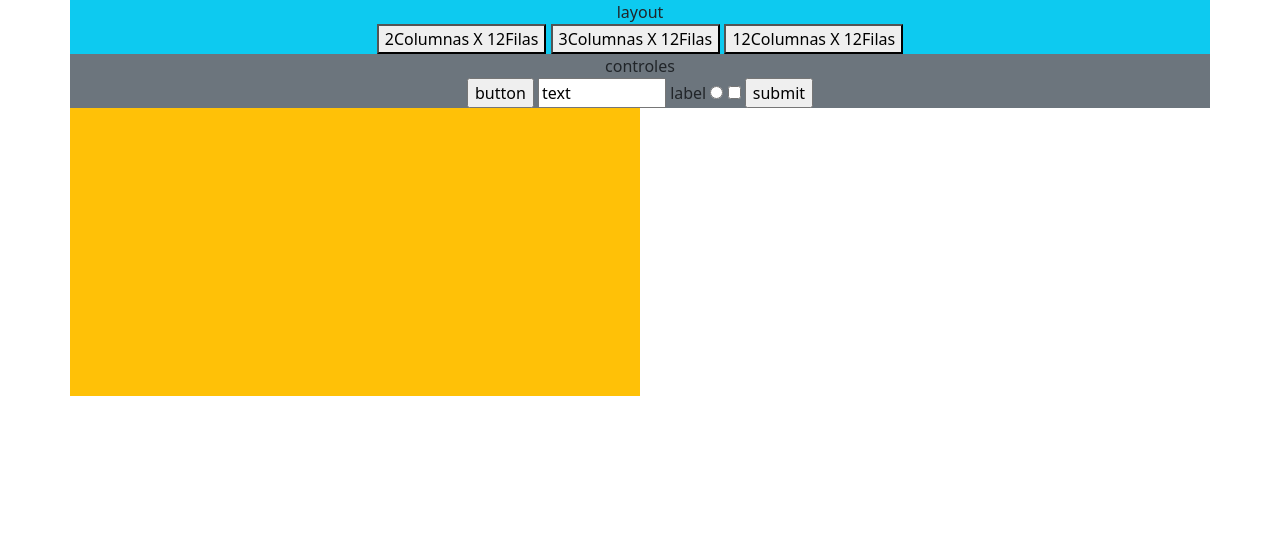
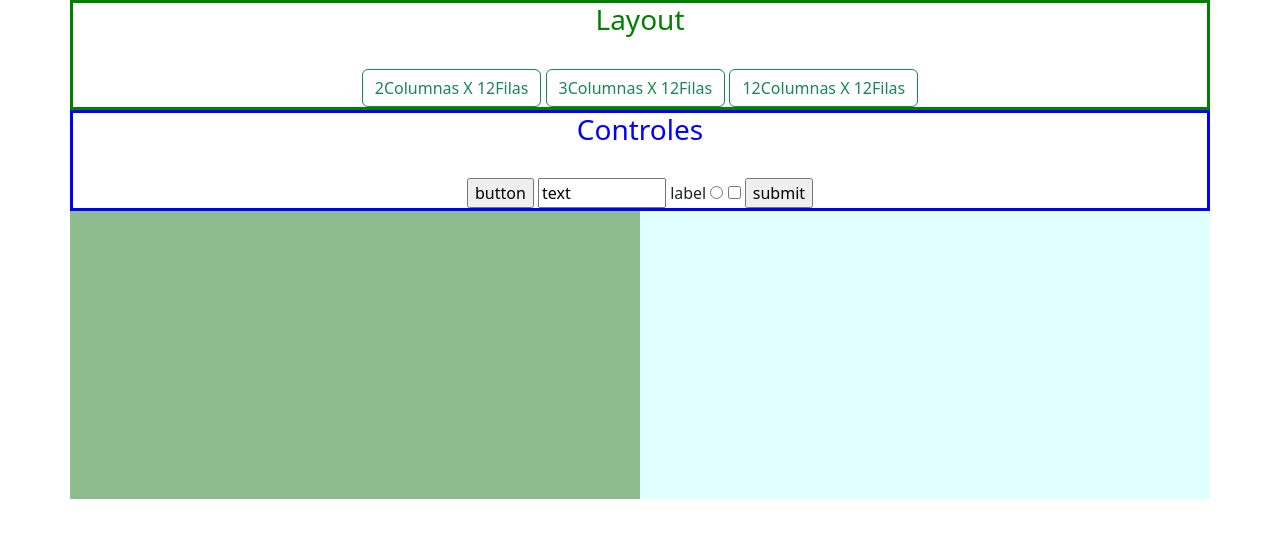
Before and after one commit to didiermorantes/AvanceMaestria, a plain HTML site: page index.html in a window 1280 px wide. Both pictures are taken after a click on the button "2Columnas X 12Filas". Drawn offline with Linux system fonts and the light colour scheme.

Commit message:
se mejoran estilos y se identifica problema de arrastrar elemento que esta siendo editado

```diff
--- a/assets/css/styles.css
+++ b/assets/css/styles.css
@@ -10,4 +10,31 @@
 .sin-bordes{
     border: none;
     outline: none;
+    background-color: lightcyan;
 }
+
+.seccion-layout{
+    border-style: solid;
+    border-color: green;
+}
+
+.seccion-controles{
+    border-style: solid;
+    border-color: blue;
+}
+
+.titulo-layout{
+    color:green;
+}
+
+.titulo-controles{
+    color:blue;
+}
+
+.fondo-lienzo{
+    background-color: darkseagreen;
+}
+
+.fondo-codigo{
+    background-color:lightcyan;
+}
--- a/assets/js/scripts.js
+++ b/assets/js/scripts.js
@@ -406,10 +406,15 @@ function arrastrar(ev) {
 
               }// fin if submit
 
-      // si no es un nuevo elemento (oldInt==0) no enviamos invocamos a enviarCodigoHTML
+      // si no es un nuevo elemento (oldInt==0) no enviamos nada. No invocamos a enviarCodigoHTML
       if(oldIdInt==0){
           // invocamos al método que enviará el código HTML del nuevo elemento a la sección de código, junto con su id
           enviarCodigoHTML(elNuevoElemento,nuevoNombreId, idDivDestino );
+        }
+        else{
+          // si el ultimo numero del id no es cero,  hay que actualizar la caja de código
+          console.log('se movio elemento. Posiblemente haya cambiado codigo en la caja de codigo');
+          // la caja de codigo mantiene la referencia del primer lugar donde se movio y se comenzo a editar codigo
         }
 
 
@@ -520,7 +525,7 @@ function arrastrar(ev) {
 
 
   function EliminarDeLaCajaCodigo(elementoAeliminar){
-    console.log('Eliminar del Arreglo',elementoAeliminar);
+    // console.log('Eliminar del Arreglo',elementoAeliminar);
     // identificamos la caja de código
 
     // ubicamos la caja de código en el DOM
@@ -786,11 +791,13 @@ function arrastrar(ev) {
     this.style.borderStyle = 'none';
     try{
         // en el manejador soltar obtenemos el id del elemento que está siendo arrastrado y lo usamos para moverlo al contenedor destino
+        // data es el elemento que está siendo arrastrado
         var data = ev.dataTransfer.getData("text");
         // identificamos el destino (target), especificamente su id
         var idDivDestino = ev.target.id;
         // console.log(idDivDestino);
         // console.log(data);
+        console.log('ev.target',ev.target);
         // agregamos (appendChild) al target(destino) el elemento identificado mediante su id y referenciado en la variable data
         ev.target.appendChild(document.getElementById(data));
 
@@ -815,8 +822,18 @@ function arrastrar(ev) {
     // en el manejador soltar obtenemos el id del elemento que está siendo arrastrado y lo usamos para eliminarlo del DOM
     var data = ev.dataTransfer.getData("text");
     // console.log(data);
+
+
+    // extraemos el ultimo elemento del idAnterior, pues viene en formato letraNumero
+    let oldIdString = data.slice(-1);
+
+    // si el ultimo elemento del id es diferente de cero, eliminamos los elementos del lienzo, y de los arreglos
+    // de lo contrario no hacemos nada, pues si el ultimo elemento del id es cero, significa que es el elemento de base
+    // y no queremos eliminar el elemento de base
+    if(oldIdString != 0){
+
+      let elElementoAeliminar = document.getElementById(data);
       // eliminamos(remove) del source(origen) el elemento identificado mediante su id y referenciado en la variable data
-    let elElementoAeliminar = document.getElementById(data);
       elElementoAeliminar.remove();
 
       //eliminamos del arreglo correspondiente el elemento arrastrado
@@ -824,6 +841,8 @@ function arrastrar(ev) {
 
       //eliminamos de la caja de codigo el elemento arrastrado
       EliminarDeLaCajaCodigo(data);
+    }
+
 
 
   }
@@ -879,6 +898,9 @@ function arrastrar(ev) {
   function generarLienzo12x12(){
     // console.log(lienzo12x12);
 
+    // mostramos la seccion de controles
+    habilitarSeccionControles();
+
     // Borramos todos los arreglos para que comience de nuevo el conteo de elementos
     borrarTodosLosArreglos();
 
@@ -910,6 +932,9 @@ function arrastrar(ev) {
   function generarLienzo2x12(){
     // console.log(lienzo2x12);
 
+    // mostramos la seccion de controles
+    habilitarSeccionControles();
+
     // Borramos todos los arreglos para que comience de nuevo el conteo de elementos
     borrarTodosLosArreglos();
 
@@ -942,6 +967,9 @@ function arrastrar(ev) {
   function generarLienzo3x12(){
     // console.log(lienzo3x12);
 
+    // mostramos la seccion de controles
+    habilitarSeccionControles();
+
     // Borramos todos los arreglos para que comience de nuevo el conteo de elementos
     borrarTodosLosArreglos();
 
@@ -969,6 +997,21 @@ function arrastrar(ev) {
   }
 
 
+  function deshabilitarSeccionControles(){
+           // buscamos el contenedor de controles
+           let elContenedorControles = document.getElementById('contenedorControles');
+           // ocultamos la seccion de controles
+           elContenedorControles.hidden = true;
+  }
+
+  function habilitarSeccionControles(){
+    // buscamos el contenedor de controles
+    let elContenedorControles = document.getElementById('contenedorControles');
+    // mostramos la seccion de controles
+    elContenedorControles.hidden = false;
+}
+
+
   function asignarEventos(){
         // buscamos el contenedor de controles para permitir eliminar elementos que regresen de vuelta
         let elContenedorControles = document.getElementById('contenedorControles');
@@ -1033,6 +1076,9 @@ function arrastrar(ev) {
         let elBoton3x12 = document.getElementById('btn3x12');
         elBoton3x12.addEventListener('click', generarLienzo3x12);
 
+        // invocamos la función de ocultar controles. No se muestran hasta que se seleccione un layout
+        deshabilitarSeccionControles();
+
 
   }
 
--- a/index.html
+++ b/index.html
@@ -14,16 +14,16 @@
         <div class="row">
             <div class="col-md-12">
                 <div class="row">
-                    <div class="col-md-12 bg-info">
-                        <span class="text-center">layout</span><br>
-                        <button id="btn2x12">2Columnas X 12Filas</button>
-                        <button id="btn3x12">3Columnas X 12Filas</button>
-                        <button id="btn12x12">12Columnas X 12Filas</button>
+                    <div class="col-md-12 seccion-layout">
+                        <span class="text-center titulo-layout"><h3>Layout</h3></span><br>
+                        <button id="btn2x12" class="btn btn-outline-success">2Columnas X 12Filas</button>
+                        <button id="btn3x12" class="btn btn-outline-success">3Columnas X 12Filas</button>
+                        <button id="btn12x12" class="btn btn-outline-success">12Columnas X 12Filas</button>
                     </div>
                 </div>
                 <div class="row">
-                    <div id="contenedorControles" class="col-md-12 bg-secondary">
-                        <span class="text-center">controles</span><br>
+                    <div id="contenedorControles" class="col-md-12 seccion-controles">
+                        <span class="text-center titulo-controles"><h3>Controles</h3></span><br>
                         <input type="button" value="button" draggable="true"  id="button0" >
                         <input type="text" value="text" size="8" draggable="true"  id="text0" >
                         <label             value="label" draggable="true"  id="label0" >label</label>
@@ -38,12 +38,12 @@
             </div>
         </div>
         <div class="row">
-          <div id='lienzoPadre' class="col-md-6 bg-warning">
+          <div id='lienzoPadre' class="col-md-6 fondo-lienzo">
 
 
           </div><!-- fin col-md-4 -->
 
-          <div class="col-md-6">
+          <div class="col-md-6 fondo-codigo">
             <!-- inicio del codigo html. Div para alojar cajas de texto con código html -->
             <div id="cajaDeCodigo">
 
```
Also changed, not shown: assets/pruebasTouch/graficoFuncionalidad.png (added). Lines whose indentation alone changed are shown as unchanged.
